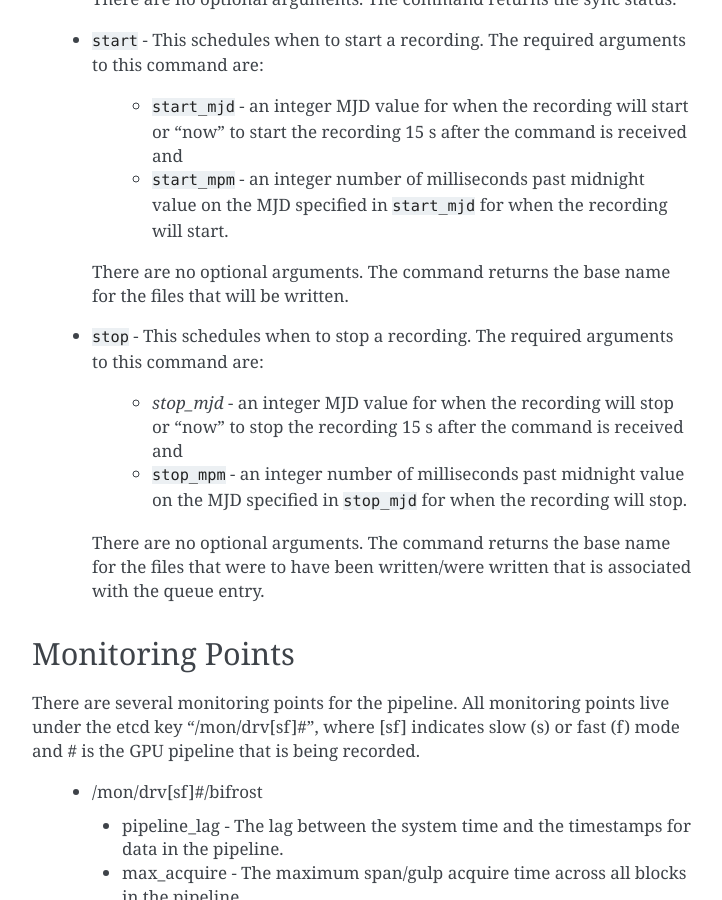
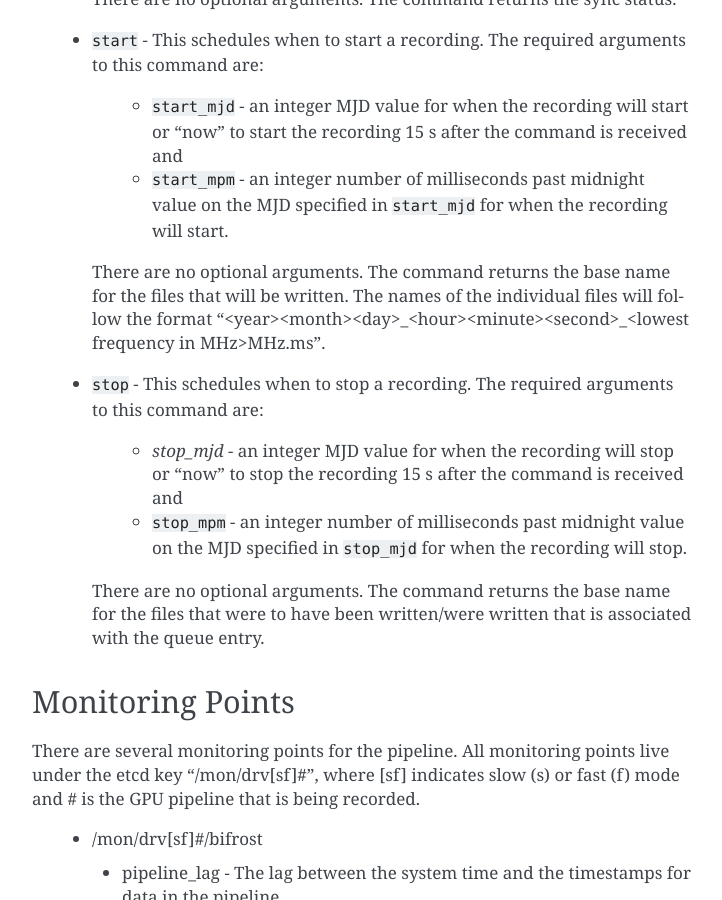
Before and after one commit to lwa-project/ovro_data_recorder, a Sphinx documentation site: the page built from docs/source/visibilities.rst, in a window 1280 px wide and 900 px high, scrolled down 1141 px. Shown: the whole window, without its empty margins (388-1110 px from the left). Built offline with Sphinx 7.4.7, drawn with Linux system fonts in a browser that asks for light colours; formulas are drawn with MathJax 3.

Commit message:
Tell them what the filenames are like.

```diff
--- a/docs/source/vbeam.rst
+++ b/docs/source/vbeam.rst
@@ -45,8 +45,8 @@ The ``dr_tengine.py`` pipeline supports four commands: ``sync``, ``record``,
        MJD specified in ``start_mjd`` for when the recording will start, and
      * ``duration_ms`` - the number of milliseconds to record data for.
 
-    There are no optional arguments.  The command returns the base name for the
-    files that will be written.
+    There are no optional arguments.  The command returns the name of the file that
+    will be written.  The name will be of the format "<mjd>_<MCS sequence id>".
   * ``cancel`` - This cancels are previously scheduled or active recording.  The
      required arguments to this command are:
 
--- a/docs/source/visibilities.rst
+++ b/docs/source/visibilities.rst
@@ -55,7 +55,8 @@ and ``stop``.
       MJD specified in ``start_mjd`` for when the recording will start.
 
   There are no optional arguments.  The command returns the base name for the files
-  that will be written.
+  that will be written.  The names of the individual files will follow the format
+  "<year><month><day>_<hour><minute><second>_<lowest frequency in MHz>MHz.ms".
  * ``stop`` - This schedules when to stop a recording.  The required arguments to
    this command are:
 
```
Also changed, not shown: docs/source/pbeam.rst (+4 -3 lines).
